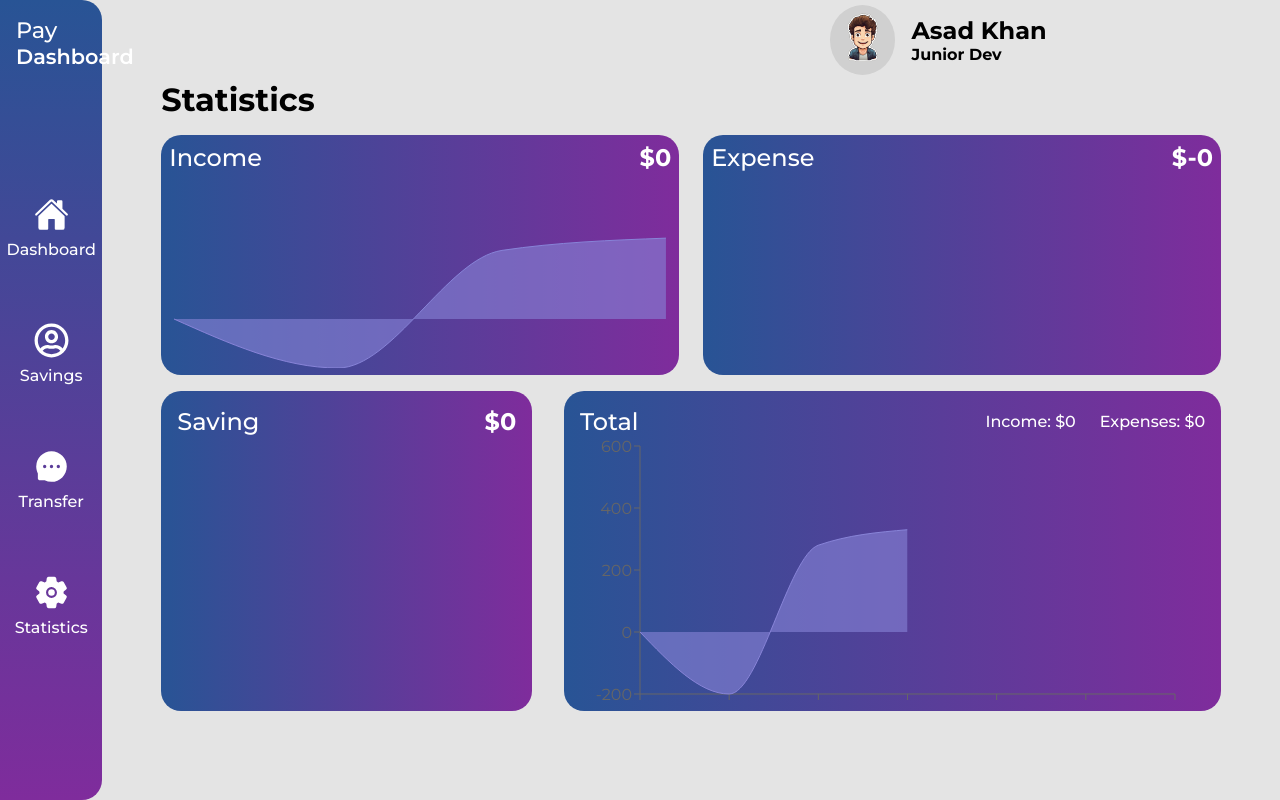
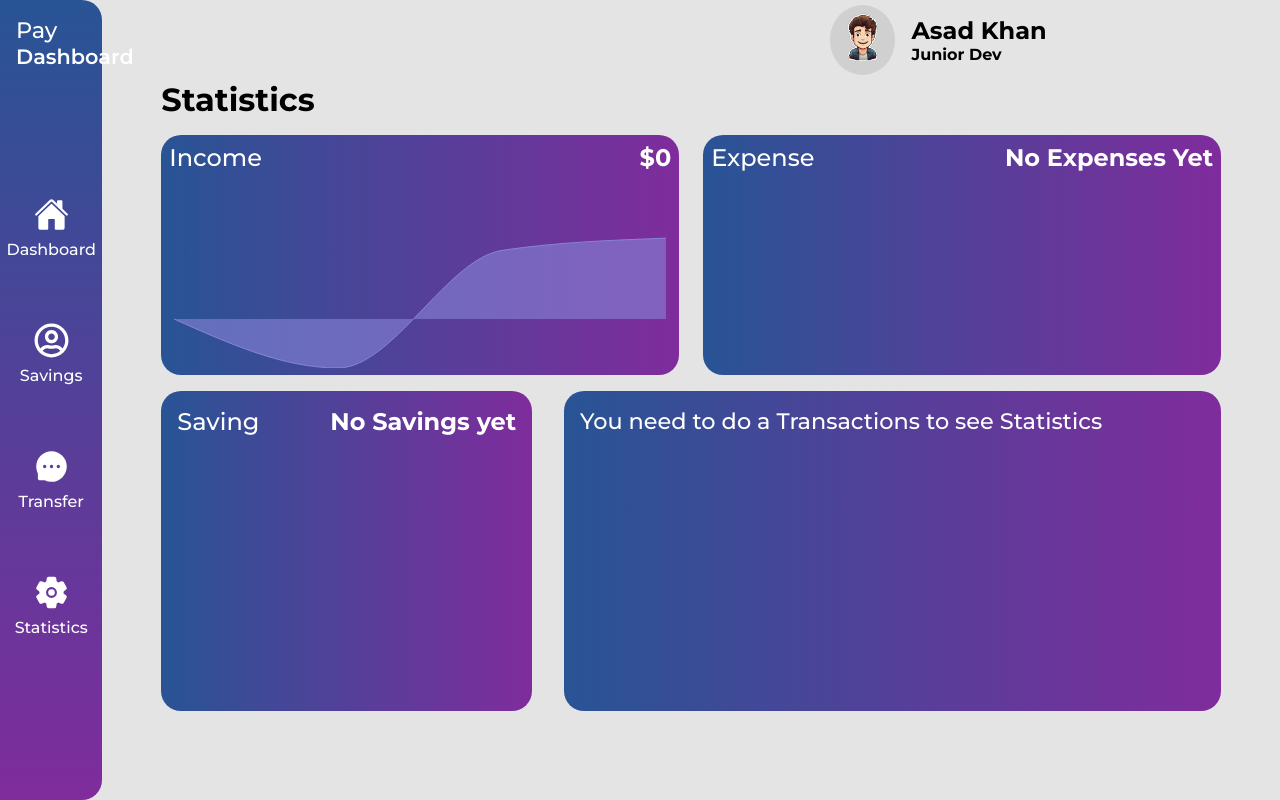
Before and after one commit to akdog/expense-wise, a React (Vite) app: page /stats in a window 1280 px wide. Built offline with nearby package versions, Linux system fonts and the light colour scheme.

Commit message:
Finished Desktop Version

```diff
--- a/src/desktop/components/ExpenseStats.tsx
+++ b/src/desktop/components/ExpenseStats.tsx
@@ -21,6 +21,17 @@ const ExpenseStats = () => {
     0
   );
 
+  if (allExpenses <= 0) {
+    return (
+      <NoExpense>
+        <div className="expense-header">
+          <h1>Expense</h1>
+        </div>
+        <h2>No Expenses Yet</h2>
+      </NoExpense>
+    );
+  }
+
   return (
     <Main>
       <div className="expense-header">
@@ -31,6 +42,31 @@ const ExpenseStats = () => {
     </Main>
   );
 };
+
+const NoExpense = styled.div`
+  background: linear-gradient(to right, #285495, #7f2c9c);
+
+  padding: 0.5rem;
+  height: 30vh;
+  width: 100%;
+  border-radius: 20px;
+
+  display: flex;
+  justify-content: space-between;
+  align-items: flex-start;
+
+  h2 {
+    color: white;
+  }
+
+  .expense-header {
+    h1 {
+      color: white;
+      font-size: 1.5rem;
+      font-weight: 500;
+    }
+  }
+`;
 
 const Main = styled.div`
   background: linear-gradient(to right, #285495, #7f2c9c);
--- a/src/desktop/components/SavingStats.tsx
+++ b/src/desktop/components/SavingStats.tsx
@@ -16,6 +16,17 @@ const SavingStats = () => {
     0
   );
 
+  if (savingAmount <= 0) {
+    return (
+      <NoSaving>
+        <div className="saving-header">
+          <h1>Saving</h1>
+          <h2>No Savings yet</h2>
+        </div>
+      </NoSaving>
+    );
+  }
+
   return (
     <Main>
       <div className="saving-header">
@@ -33,6 +44,32 @@ const SavingStats = () => {
     </Main>
   );
 };
+
+const NoSaving = styled.div`
+  background: linear-gradient(to right, #285495, #7f2c9c);
+
+  width: 35%;
+  height: 40vh;
+  padding: 1rem;
+  border-radius: 20px;
+
+  .saving-header {
+    width: 100%;
+
+    display: flex;
+    justify-content: space-between;
+    align-items: flex-start;
+
+    h1 {
+      font-size: 1.5rem;
+      color: white;
+      font-weight: 500;
+    }
+    h2 {
+      color: white;
+    }
+  }
+`;
 
 const Main = styled.div`
   background: linear-gradient(to right, #285495, #7f2c9c);
--- a/src/desktop/components/SingleTransaction.tsx
+++ b/src/desktop/components/SingleTransaction.tsx
@@ -12,15 +12,15 @@ type Props = {
 const SingleTransaction = ({ info, note, amount }: Props) => {
   const getIconBasedOnType = (categories: string) => {
     switch (categories.toLowerCase()) {
-      case "fauniversity":
+      case "uni":
         return <FaUniversity size="35" />;
-      case "facar":
+      case "car":
         return <FaCar size="35" />;
-      case "fahome":
+      case "home":
         return <FaHome size="35" />;
-      case "faheart":
+      case "health":
         return <FaHeart size="35" />;
-      case "fabook":
+      case "book":
         return <FaBook size="35" />;
       default:
         return <FaHome size="35" />;
@@ -29,7 +29,7 @@ const SingleTransaction = ({ info, note, amount }: Props) => {
 
   return (
     <Main>
-      <h1>{getIconBasedOnType(note)}</h1>
+      <h1>{getIconBasedOnType(info)}</h1>
       <h3>{info}</h3>
       <h4>{note}</h4>
       <h3>${amount}</h3>
--- a/src/desktop/components/StackedGraph.tsx
+++ b/src/desktop/components/StackedGraph.tsx
@@ -53,7 +53,7 @@ const StackedGraph = ({ incomeData, expenseData }: Props) => {
           bottom: 0,
         }}
       >
-        <XAxis dataKey="name" />
+        <XAxis />
         <YAxis />
         <Tooltip content={renderCustomTooltip} />
         <Area
@@ -62,7 +62,7 @@ const StackedGraph = ({ incomeData, expenseData }: Props) => {
           stackId="1"
           stroke="#8884d8"
           fill="#8884d8"
-          data={incomeData} // Use income data here
+          data={incomeData}
         />
         <Area
           type="monotone"
@@ -70,7 +70,7 @@ const StackedGraph = ({ incomeData, expenseData }: Props) => {
           stackId="1"
           stroke="#82ca9d"
           fill="#82ca9d"
-          data={expenseData} // Use expense data here
+          data={expenseData}
         />
       </AreaChart>
     </ResponsiveContainer>
--- a/src/desktop/components/TotalStats.tsx
+++ b/src/desktop/components/TotalStats.tsx
@@ -12,10 +12,9 @@ const TotalStats = () => {
   const title = stateExpense.transaction.map((item) => item.info);
 
   const incomeData = [
-    { name: title[0], income: stateIncome.income },
-    { name: title[1], income: stateIncome.income - 200 },
-    { name: title[2], income: stateIncome.income + 280 },
-    { name: title[3], income: stateIncome.income + 330 },
+    { name: "Monthly Income", income: stateIncome.income },
+    { name: "Monthly Income", income: stateIncome.income },
+    { name: "Monthly Income", income: stateIncome.income },
   ];
 
   const expenseData = [
@@ -28,6 +27,14 @@ const TotalStats = () => {
     (number, expense) => number + expense.amount,
     0
   );
+
+  if (allExpense === 0) {
+    return (
+      <NoTotal>
+        <h1>You need to do a Transactions to see Statistics</h1>
+      </NoTotal>
+    );
+  }
 
   return (
     <Main>
@@ -42,6 +49,21 @@ const TotalStats = () => {
     </Main>
   );
 };
+
+const NoTotal = styled.div`
+  background: linear-gradient(to right, #285495, #7f2c9c);
+
+  width: 62%;
+  padding: 1rem;
+  height: 40vh;
+  border-radius: 20px;
+
+  h1 {
+    font-size: 1.4rem;
+    color: white;
+    font-weight: 500;
+  }
+`;
 
 const Main = styled.div`
   background: linear-gradient(to right, #285495, #7f2c9c);
--- a/src/desktop/components/TransferForm.tsx
+++ b/src/desktop/components/TransferForm.tsx
@@ -85,7 +85,7 @@ const TransferForm = () => {
   };
 
   const handleNote = (e: React.ChangeEvent<HTMLSelectElement>) => {
-    setNote(e.target.value);
+    setNote(e.target.value.toLowerCase());
   };
 
   return (
@@ -112,6 +112,9 @@ const TransferForm = () => {
             <select value={note} onChange={handleNote}>
               <option value="FaHome">Home</option>
               <option value="FaBook">Books</option>
+              <option value="FaHeart">Health</option>
+              <option value="FaCar">Car</option>
+              <option value="FaUniversity">Uni</option>
             </select>
           </div>
         </div>
@@ -202,10 +205,11 @@ const Main = styled.form`
       width: 100%;
       height: 100%;
 
-      input {
-        padding: 0.6rem 0rem;
+      select {
+        width: 100%;
+        padding: 0.6rem;
+
         border-radius: 10px;
-        border: none;
       }
     }
   }
```
